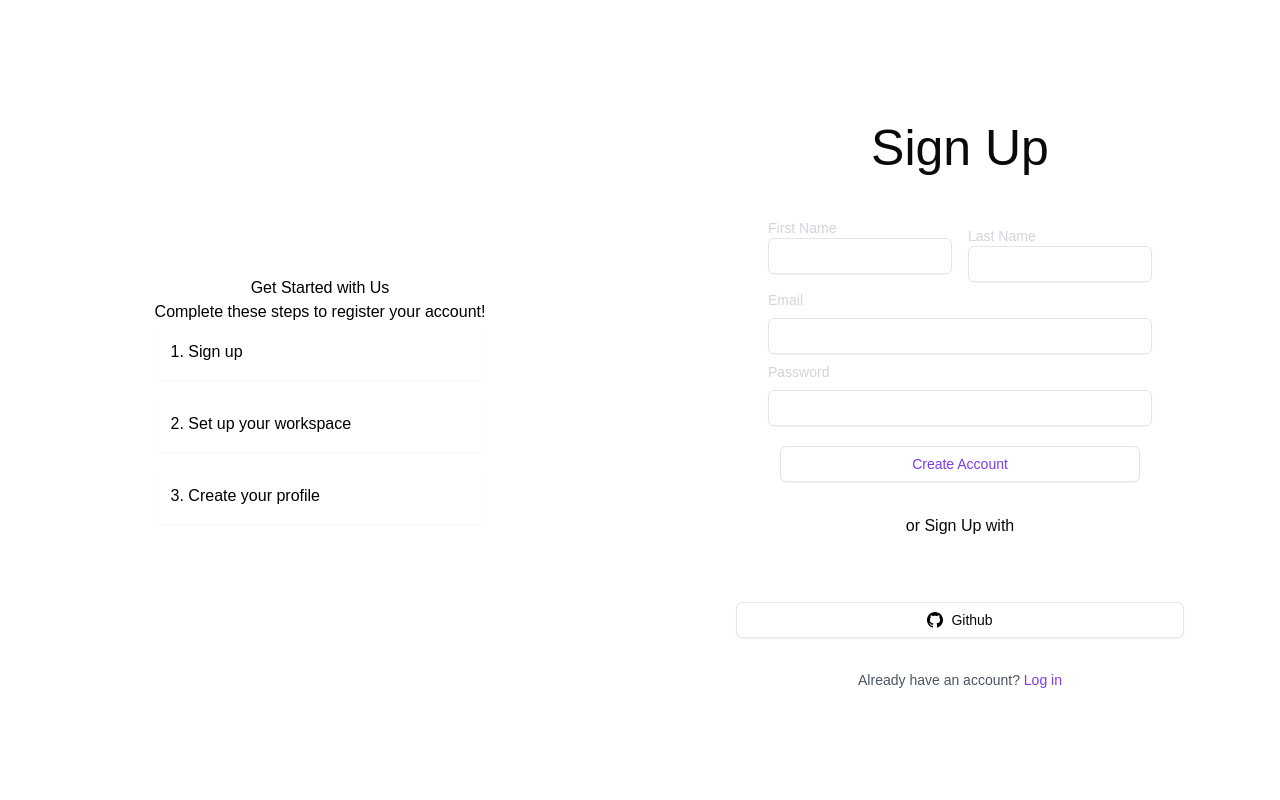
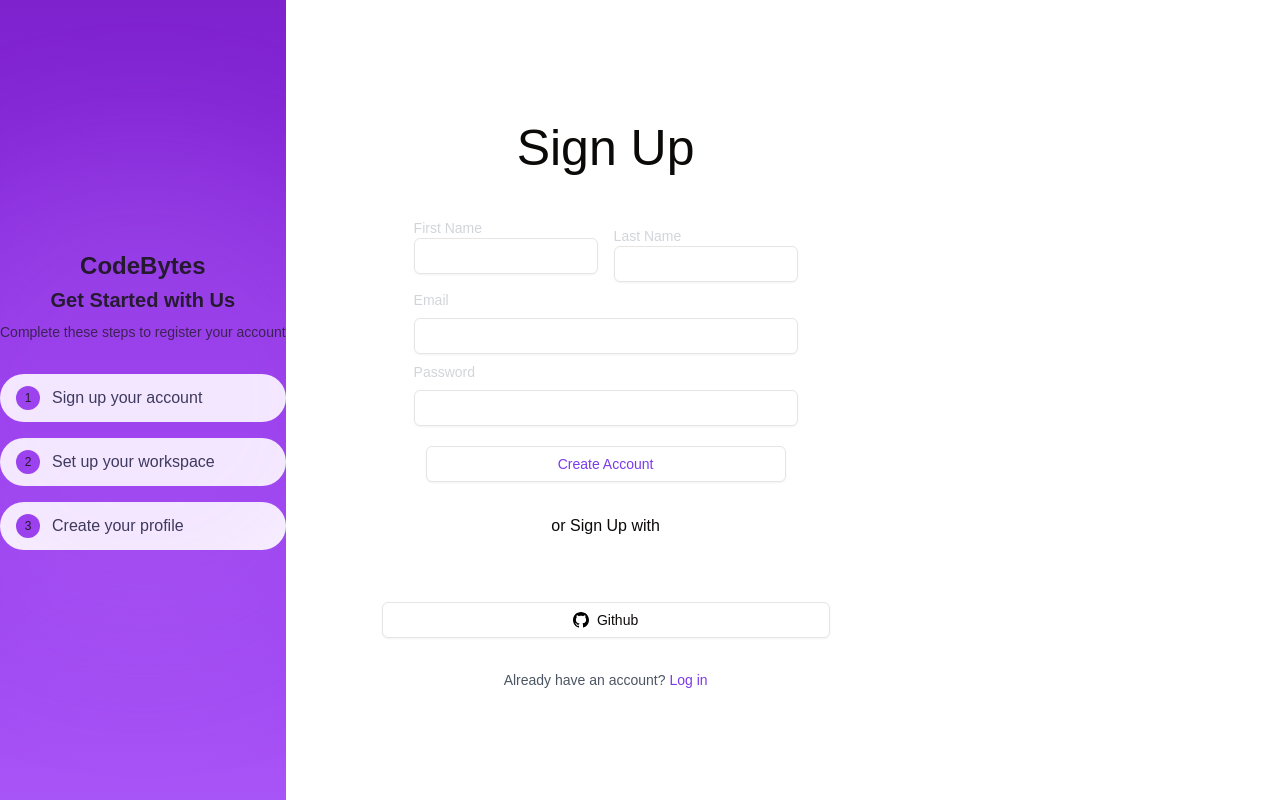
Before and after one commit to dmasequesmay/CodeBytes, a Next.js app in the folder frontend/: page /signup in a window 1280 px wide. Built offline with nearby package versions, Linux system fonts and the light colour scheme; no server answers.

Commit message:
styling fixes

```diff
--- a/frontend/src/app/login/page.tsx
+++ b/frontend/src/app/login/page.tsx
@@ -42,7 +42,8 @@ export default function Login() {
 
   return (
     <div className="flex min-h-screen bg-black text-white">
-      <div className="hidden md:flex md:w-1/2 flex-col items-center justify-center bg-white p-8">
+      <div className="min-h-screen flex items-center justify-center bg-gradient-to-b from-purple-700 via-purple-600 to-purple-500 relative overflow-hidden">
+      <div className="absolute w-[500px] h-[500px] rounded-full bg-purple-400/20 blur-3xl top-1/2 left-1/2 transform -translate-x-1/2 -translate-y-1/2"></div>
         <div className="max-w-md text-center">
           <h1 className="text-black">Welcome Back</h1>
           <p className="text-black">Sign in to continue your journey</p>
--- a/frontend/src/app/signup/page.tsx
+++ b/frontend/src/app/signup/page.tsx
@@ -21,6 +21,11 @@ export default function Signup() {
     password: "",
   })
   const router = useRouter();
+  const steps = [
+    { id: 1, label: "Sign up your account" },
+    { id: 2, label: "Set up your workspace" },
+    { id: 3, label: "Create your profile" }
+  ]
 
   const handleChange = (e: React.ChangeEvent<HTMLInputElement>) => {
     // TODO: extract variables name and value from e.target
@@ -60,24 +65,26 @@ export default function Signup() {
 
   return (
     <div className="flex min-h-screen w-full">
-      <div className="hidden md:flex md:w-1/2 flex-col items-center justify-center bg-white p-8">
+      <div className="min-h-screen flex items-center justify-center bg-gradient-to-b from-purple-700 via-purple-600 to-purple-500 relative overflow-hidden">
+        <div className="absolute w-[500px] h-[500px] rounded-full bg-purple-400/20 blur-3xl top-1/2 left-1/2 transform -translate-x-1/2 -translate-y-1/2"></div>
         <div className="max-w-md text-center">
             {/* TODO: Implement Styling for "Get Started" */}
-          <h1 className="text-black">Get Started with Us</h1>
-          <p className="text-black">Complete these steps to register your account!</p>
+            <h1 className="text-black text-2xl font-bold mb-1">CodeBytes</h1>
+            <h2 className="text-black text-xl font-semibold mb-2">Get Started with Us</h2>
+            <p className="text-black/80 text-sm mb-8">Complete these steps to register your account</p>
             {/* TODO: Implement Styling for the three steps (refer to Midfis) */}
-          <div className="space-y-4 text-left">
-            <div className="flex items-center p-4 bg-white rounded-lg shadow-sm text-black">
-              <span>1. Sign up</span>
-            </div>
-
-            <div className="flex items-center p-4 bg-white rounded-lg shadow-sm text-black">
-              <span>2. Set up your workspace</span>
-            </div>
-
-            <div className="flex items-center p-4 bg-white rounded-lg shadow-sm text-black">
-              <span>3. Create your profile</span>
-            </div>
+            <div className="space-y-4">
+            {steps.map((step) => (
+              <button
+                key={step.id}
+                className="flex items-center w-full bg-white rounded-full py-3 px-4 text-gray-800 font-medium transition-all hover:shadow-lg"
+              >
+                <div className="w-6 h-6 rounded-full flex items-center justify-center mr-3 bg-purple-600">
+                  <span className="text-black text-xs">{step.id}</span>
+                </div>
+                {step.label}
+              </button>
+            ))}
           </div>
         </div>
       </div>
```
